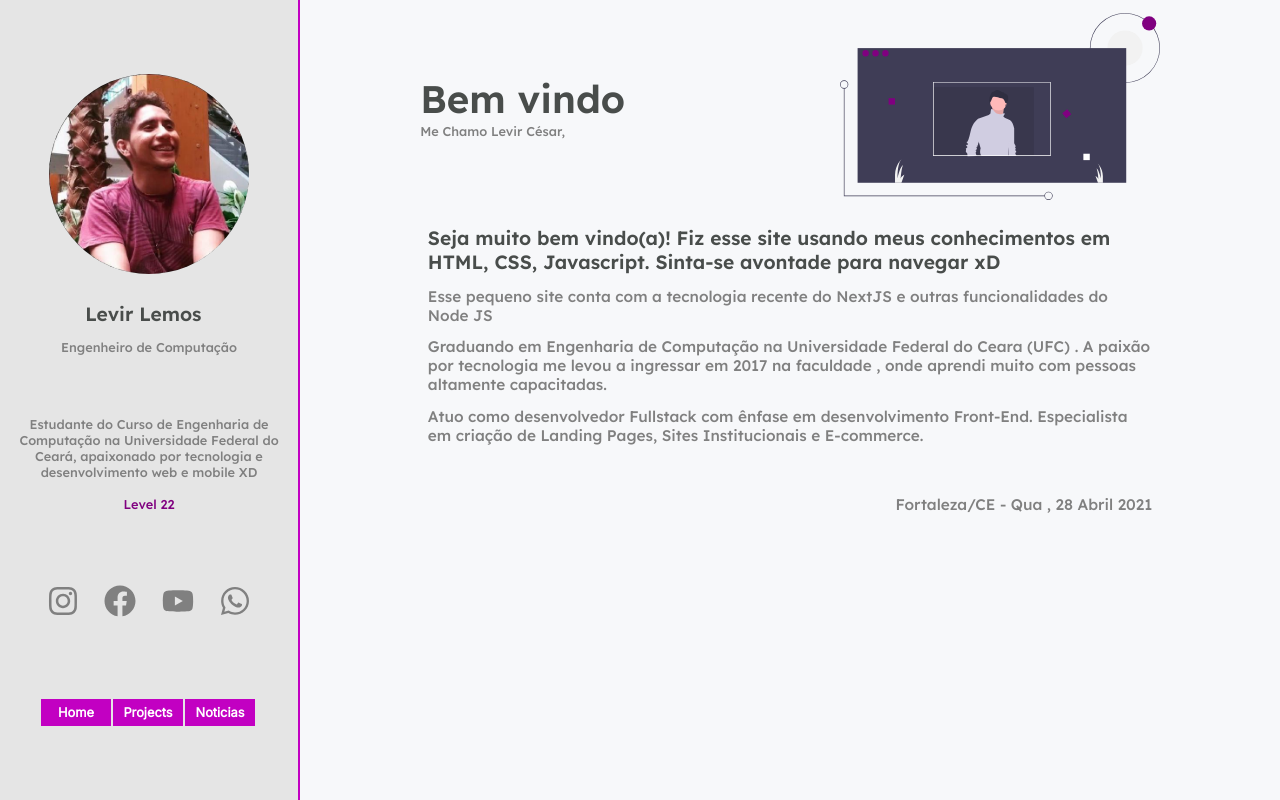
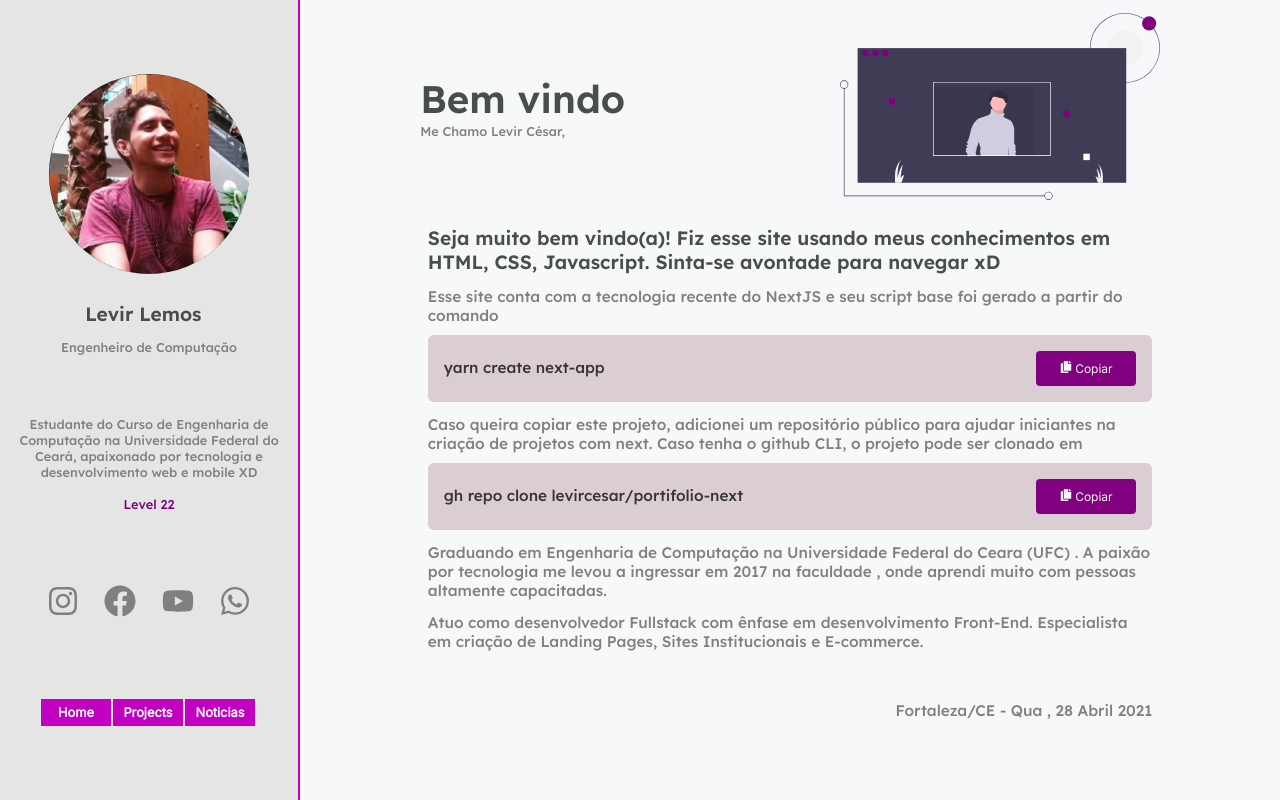
Before and after one commit to levircesar/portifolio-next, a Next.js app: page /profile in a window 1280 px wide. Built offline with nearby package versions, Linux system fonts and the light colour scheme.

Commit message:
add codecard and update package and profile

```diff
--- a/package.json
+++ b/package.json
@@ -15,16 +15,15 @@
     "rc-slider": "^9.7.2",
     "react": "17.0.2",
     "react-dom": "17.0.2",
+    "react-highlight": "^0.14.0",
     "react-icons": "^4.2.0",
     "react-router-dom": "^5.2.0",
-    "react-scroll": "^1.8.2",
     "sass": "^1.32.11"
   },
   "devDependencies": {
     "@types/node": "^14.14.41",
     "@types/react": "^17.0.3",
     "@types/react-router-dom": "^5.1.7",
-    "@types/react-scroll": "^1.8.2",
     "json-server": "^0.16.3",
     "typescript": "^4.2.4"
   }
--- /dev/null
+++ b/src/comṕonents/CodeCard/index.tsx
@@ -0,0 +1,41 @@
+import React, { useState } from 'react';
+import styles from  './styles.module.scss';
+import { FaCopy ,FaCheck} from 'react-icons/fa';
+
+interface CodeProps {
+  text: string;
+}
+
+export default function Codecard({text}:CodeProps){
+  const [copy, setCopy] = useState(false);
+
+  function Copiar(text){
+    setCopy(!copy);
+    console.log(copy);
+    navigator.clipboard.writeText(`${text}`);
+    setTimeout(() => {
+      setCopy(false);
+    }, 10000);
+  }
+
+
+  return (
+    <div className={styles.container}>
+      <pre>
+        <code>
+          <p>{text}</p>
+
+          {copy
+          ? (<button onClick={()=>Copiar(text)}>
+              <FaCheck/> Copiado
+            </button> )
+          : (<button onClick={()=>Copiar(text)}>
+              <FaCopy/> Copiar
+            </button> )}
+        </code>
+      </pre>
+    </div>
+
+
+  );
+}
--- /dev/null
+++ b/src/comṕonents/CodeCard/styles.module.scss
@@ -0,0 +1,58 @@
+.container{
+  pre{
+    margin: 10px 0;
+    padding: 16px;
+    overflow: auto;
+    font-size: 85%;
+    line-height: 1.45;
+    background-color: #dbcdd4;
+    border-radius: 6px;
+  }
+
+  code{
+    display: flex;
+    justify-content: space-between;
+    align-items: center;
+
+    max-width: auto;
+    overflow: visible;
+    line-height: inherit;
+    word-wrap: normal;
+    background-color: transparent;
+    border: 0;
+
+    p{
+      margin-top: 0rem !important;
+      color: rgb(54, 53, 53);
+      width: 100%;
+    }
+  }
+
+  button{
+    border: 0;
+    text-decoration: none;
+    cursor: pointer;
+    color: #f5f5f5;
+    margin-left: 1rem;
+
+    background-color: purple;
+    font-size: 12px;
+    max-width: 100px;
+    width: 100%;
+    border-radius: 4px;
+    padding: 0.8rem;
+
+    &:hover{
+      cursor: pointer;
+      background-color: #c200c2;
+    }
+  }
+}
+
+@media (max-width: 480px){
+  .container{
+    code{
+
+    }
+  }
+}
--- a/src/pages/profile.tsx
+++ b/src/pages/profile.tsx
@@ -4,8 +4,16 @@ import styles from '../styles/profile.module.scss';
 import format from 'date-fns/format';
 import ptBR from 'date-fns/locale/pt-BR';
 import NewSideBar from '../comṕonents/NewSideBar';
+import Codecard from '../comṕonents/CodeCard';
 
 export default function Profile(){
+
+  const commands = [
+    'yarn dev',
+    'yarn start'
+  ] ;
+
+
 
   const currentDate = format(new Date(), 'EEEEEE , d MMMM Y' ,{
     locale: ptBR,
@@ -33,20 +41,36 @@ export default function Profile(){
                 Seja muito bem vindo(a)! Fiz esse site usando meus conhecimentos em HTML, CSS, Javascript.
                 Sinta-se avontade para navegar xD
               </h2>
-              <p>Esse pequeno site conta com a tecnologia recente do NextJS e outras funcionalidades do Node JS</p>
+
+              <p>Esse site conta com a tecnologia recente do NextJS e
+                seu script base foi gerado a partir do comando
+              </p>
+
+              <Codecard text="yarn create next-app" />
+
+              <p>Caso queira copiar este projeto, adicionei um repositório
+                público para ajudar iniciantes na criação de projetos com next.
+                Caso tenha o github CLI, o projeto pode ser clonado em
+              </p>
+
+              <Codecard text="gh repo clone levircesar/portifolio-next" />
+
               <p>Graduando em Engenharia de Computação na Universidade
                 Federal do Ceara (UFC) . A paixão por tecnologia me levou a ingressar em 2017 na faculdade ,
                 onde aprendi muito com pessoas altamente capacitadas.
               </p>
+
               <p>Atuo como desenvolvedor Fullstack com ênfase em desenvolvimento Front-End.
                 Especialista em criação de Landing Pages, Sites Institucionais e E-commerce.
               </p>
+
               <p style={{
                 marginTop: '50px',
                 textAlign :'end'
               }}>
                 Fortaleza/CE -  <span style={{textTransform: 'capitalize'}}>{currentDate}</span>
               </p>
+
             </section>
           </div>
 
```
Also changed, not shown: 1 other file (tests, documents, lock files or other folders). Lines whose indentation alone changed are shown as unchanged.
